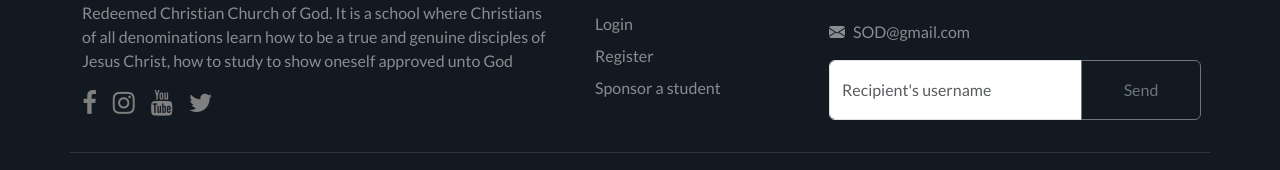
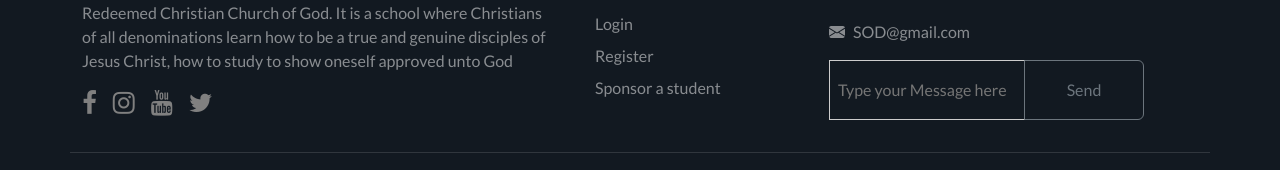
Before and after one commit to Abiodun-Samuel/school-of-disciple, a Vue app: page / in a window 1280 px wide. Shown: the part 2645-2815 px from the top of the page. Built offline with nearby package versions, Linux system fonts and the light colour scheme.

Commit message:
new adjustment on abouthomepage

```diff
--- a/src/components/Footer.vue
+++ b/src/components/Footer.vue
@@ -43,8 +43,8 @@
                     </div>
 
                     <div class="input-group mb-3">
-                      <input type="text" class="form-control" placeholder="Recipient's username" aria-label="Recipient's username" aria-describedby="button-addon2">
-                      <button class="btn btn-outline-secondary" type="button" id="button-addon2">Send</button>
+                        <input type="text" class="form rounded-left  px-2 text-white transparent-input" placeholder="Type your Message here" aria-label="Recipient's username" aria-describedby="button-addon2">
+                        <button class="btn btn-outline-secondary" type="button" id="button-addon2">Send</button>
                     </div>
                 </div>
             </div>
@@ -81,9 +81,14 @@
 </script>
 
 <style>
-input{
-    background: none;
-}
+input {
+    background-color: transparent; /* Makes the input background transparent */
+    border: 1px solid #ccc; /* Adjusts the border */
+    color: #000; /* Text color */
+  }
+  input:focus{
+    outline: none;
+  }
 .footer{
     background:#121921;
     padding:30px 0px;
```
